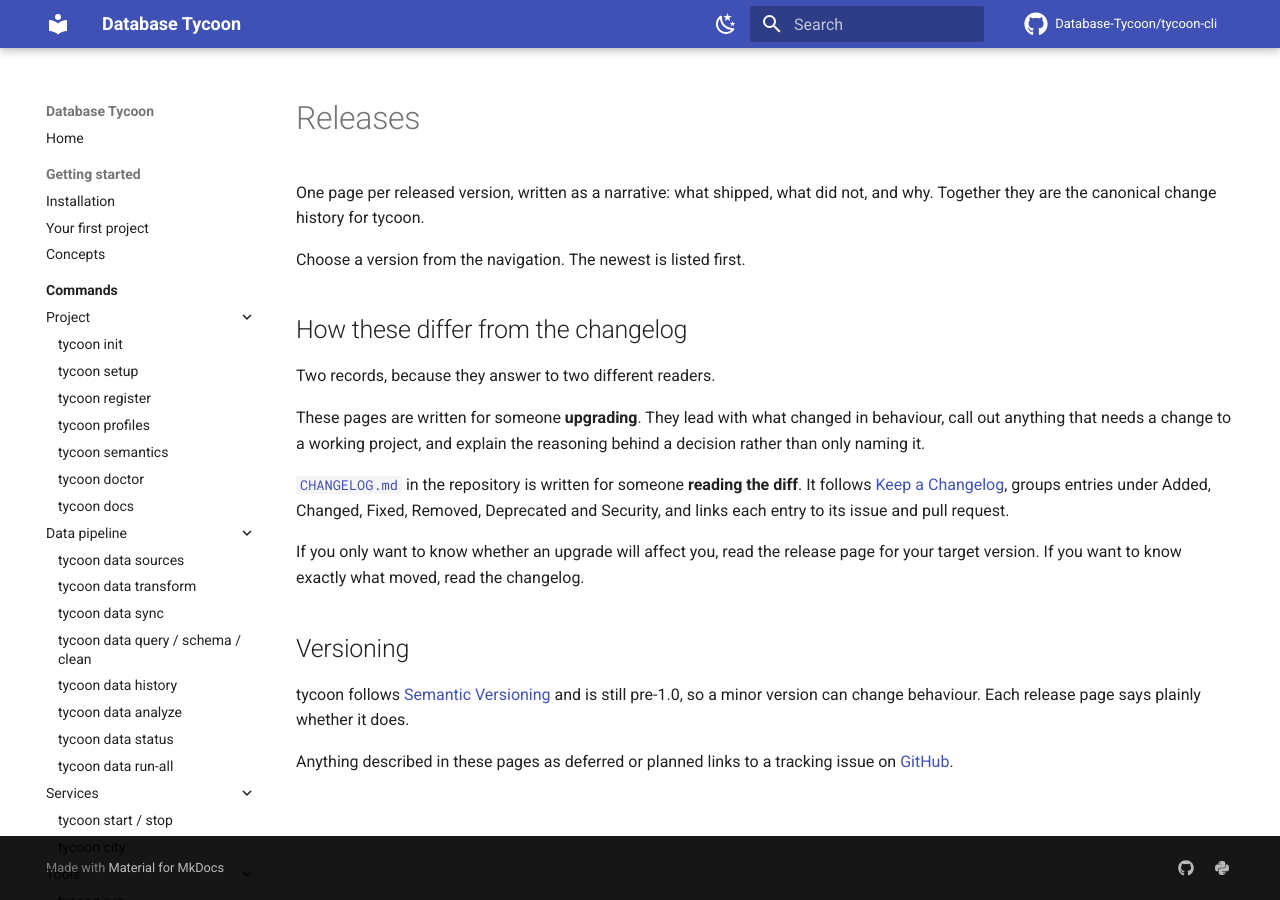
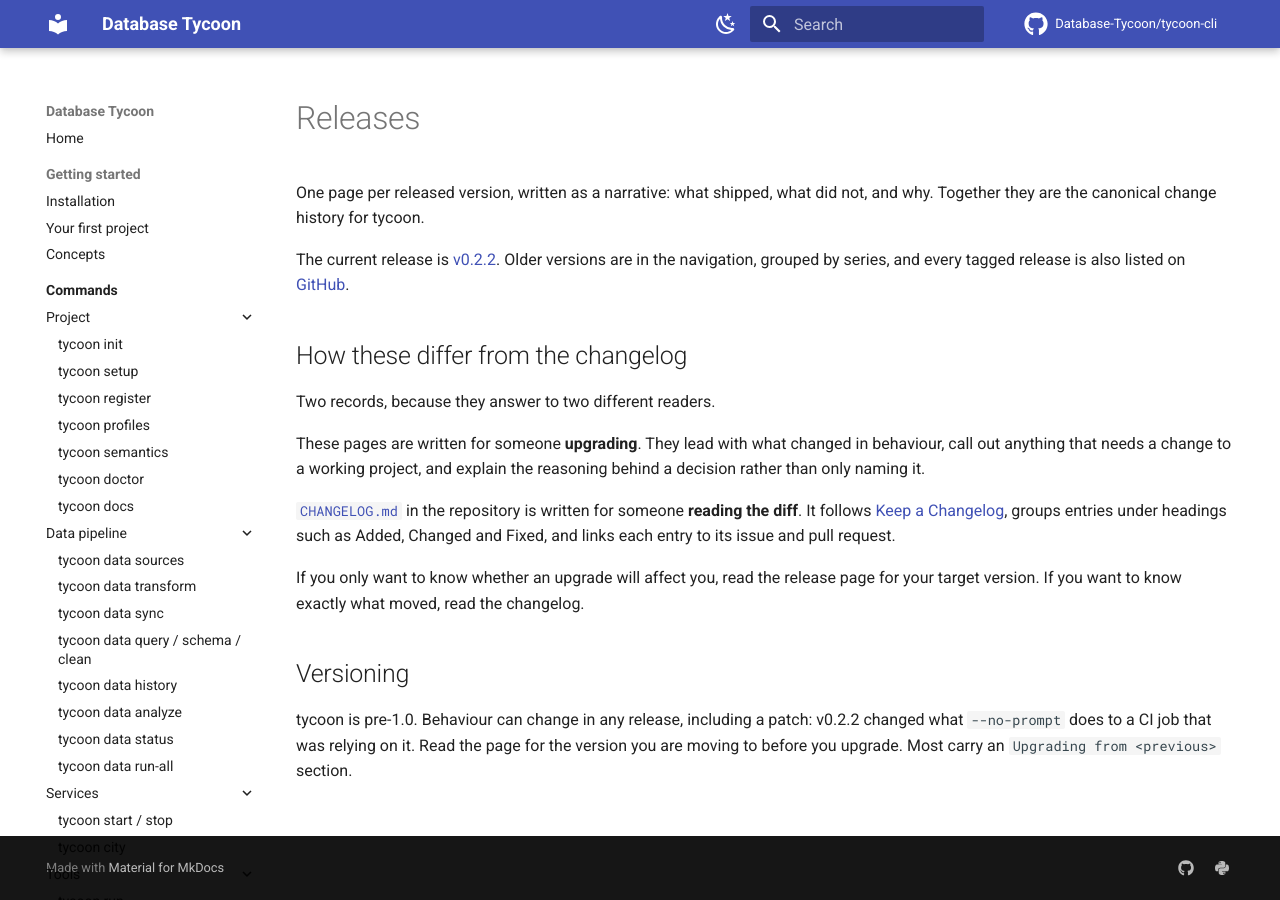
Before and after one commit to Database-Tycoon/tycoon-cli, an MkDocs documentation site: the page built from docs/releases/index.md, in a window 1280 px wide. Built offline with MkDocs 1.6.1 and Material for MkDocs 9.7.7, drawn with Linux system fonts in a browser that asks for light colours; comment, search, counter and statistics services are not loaded.

Commit message:
docs(gh-348): correct the releases index and give it a way out
Three problems found in review, all on a page whose stated audience is
someone deciding whether an upgrade is safe.

It claimed tycoon "follows Semantic Versioning ... so a minor version
can change behaviour". v0.2.1 to v0.2.2 is a patch bump, and
`docs/releases/v0.2.2.md` carries an "Upgrading from 0.2.1" section
whose second bullet is a `--no-prompt` change that breaks a CI job
relying on the old behaviour. The page told exactly the wrong reader
that patch upgrades are safe. It now says behaviour can change in any
release, patches included, and names that example.

It also claimed "Each release page says plainly whether it does".
`v0.1.8.md` and `v0.1.9.md` contain no mention of breaking, upgrading or
migrating at all, so that is now "most carry an `Upgrading from
<previous>` section".

And it contained no link to any release page. "Choose a version from the
navigation" assumes a sidebar; on a phone the nav is behind a hamburger
and, since the series grouping, two levels deep, so the newest release
was three taps from the page that exists to point at it. It now links
the current release directly, plus the GitHub releases list, which never
goes stale. Naming a version reintroduces the decay this page was added
to avoid, so the release step in `CONTRIBUTING.md` picks that line up.

Last, it listed the changelog's headings as "Added, Changed, Fixed,
Removed, Deprecated and Security". Deprecated has never been used in
this changelog, so the list is now "such as Added, Changed and Fixed".

```diff
--- a/docs/releases/index.md
+++ b/docs/releases/index.md
@@ -3,7 +3,9 @@
 One page per released version, written as a narrative: what shipped, what did
 not, and why. Together they are the canonical change history for tycoon.
 
-Choose a version from the navigation. The newest is listed first.
+The current release is [v0.2.2](v0.2.2.md). Older versions are in the
+navigation, grouped by series, and every tagged release is also listed on
+[GitHub](https://github.com/Database-Tycoon/tycoon-cli/releases).
 
 ## How these differ from the changelog
 
@@ -16,8 +18,8 @@ explain the reasoning behind a decision rather than only naming it.
 [`CHANGELOG.md`](https://github.com/Database-Tycoon/tycoon-cli/blob/main/CHANGELOG.md)
 in the repository is written for someone **reading the diff**. It follows
 [Keep a Changelog](https://keepachangelog.com/en/1.1.0/), groups entries under
-Added, Changed, Fixed, Removed, Deprecated and Security, and links each entry
-to its issue and pull request.
+headings such as Added, Changed and Fixed, and links each entry to its issue
+and pull request.
 
 If you only want to know whether an upgrade will affect you, read the release
 page for your target version. If you want to know exactly what moved, read the
@@ -25,9 +27,7 @@ changelog.
 
 ## Versioning
 
-tycoon follows [Semantic Versioning](https://semver.org/spec/v2.0.0.html) and
-is still pre-1.0, so a minor version can change behaviour. Each release page
-says plainly whether it does.
-
-Anything described in these pages as deferred or planned links to a tracking
-issue on [GitHub](https://github.com/Database-Tycoon/tycoon-cli/issues).
+tycoon is pre-1.0. Behaviour can change in any release, including a patch:
+v0.2.2 changed what `--no-prompt` does to a CI job that was relying on it.
+Read the page for the version you are moving to before you upgrade. Most
+carry an `Upgrading from <previous>` section.
```
